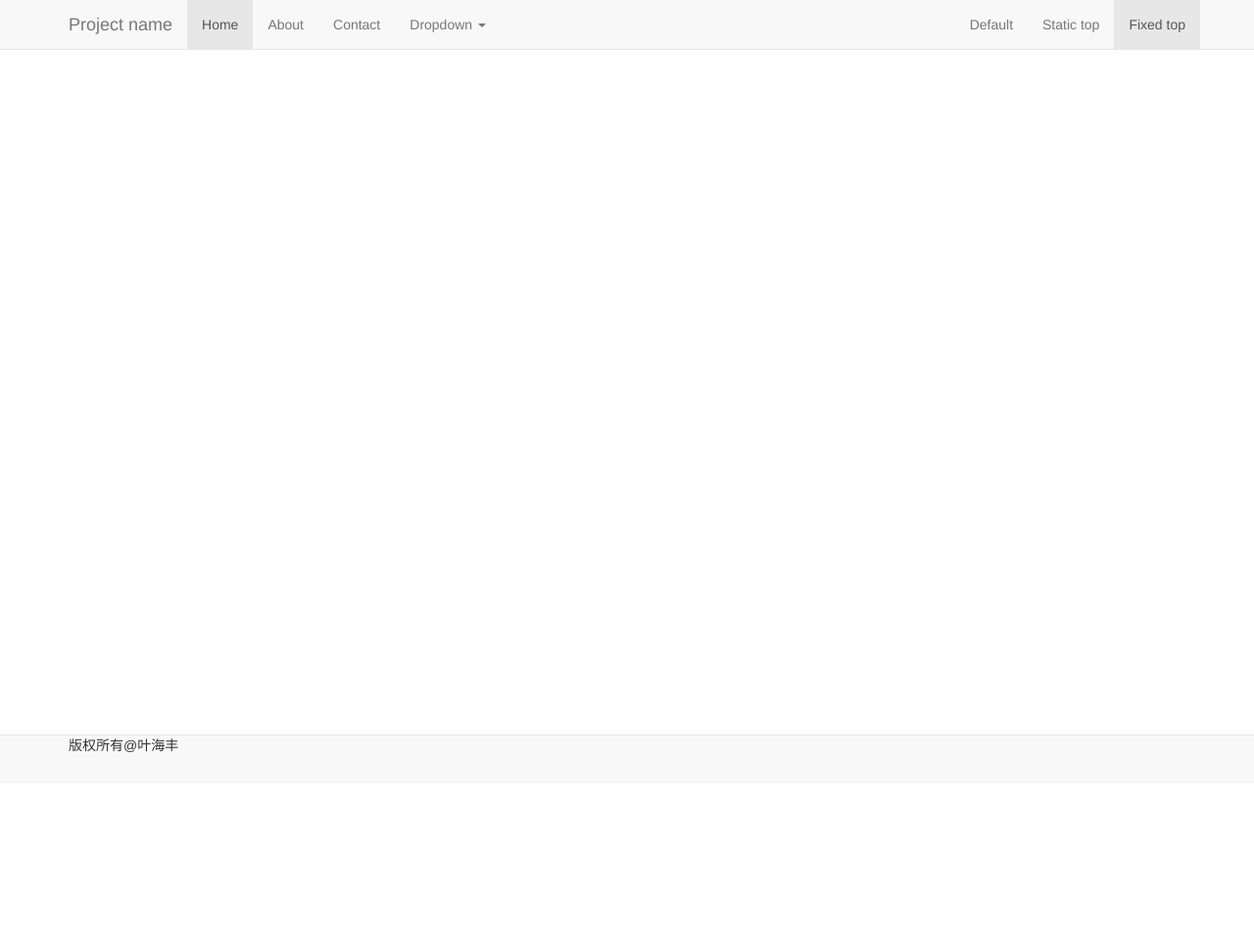
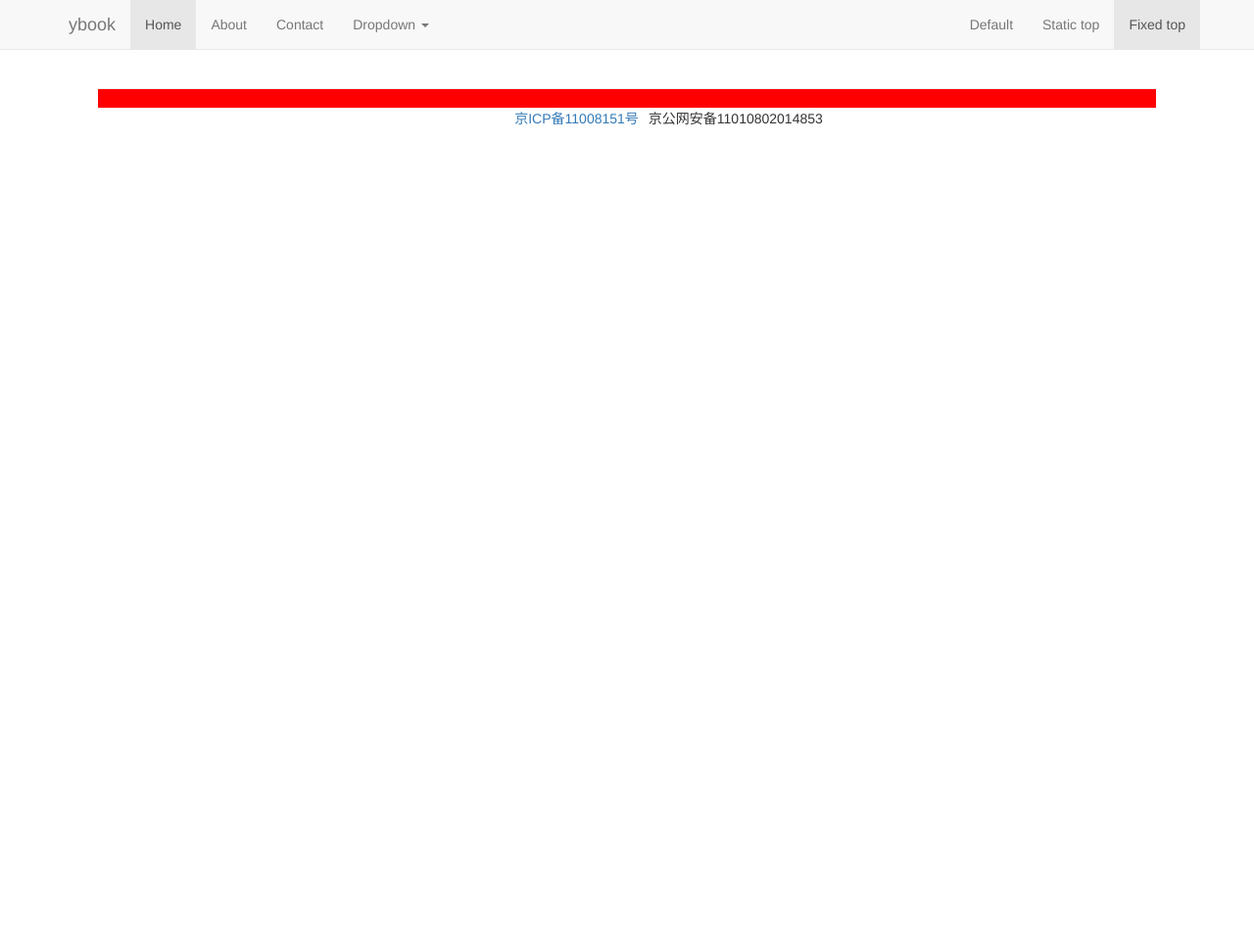
Before and after one commit to yehaifeng/ybook, a Django app: page /query/ in a window 1280 px wide. Shown: the top 967 px of the page at 98% size. Run offline with Django 3.2, Linux system fonts and the light colour scheme; data that the repository does not hold is empty; some libraries are stand-ins or nearby versions.

Commit message:
day4:yehaifeng:change base.html

```diff
--- a/cmds/static/mainbody.css
+++ b/cmds/static/mainbody.css
@@ -1,8 +1,22 @@
+        * {
+            margin: 0px;
+            padding: 0px;
+        }
+
+        #footer {
+            width: 100%;
+            height: 20px;
+            background: #ff0000;
+            bottom: 0px;
+        }
 body {
-  min-height: 2000px;
-  padding-top: 70px;
+    min-height: 2000px;
+    padding-top: 70px;
+    left: 150px;
+    margin-left: 100px;
+    margin-right: 100px;
 }
 
-.footer {
+.button_foot {
 
 }
--- /dev/null
+++ b/cmds/static/mainbody.js
@@ -0,0 +1,7 @@
+function ct(){
+    return document.compatMode == "BackCompat"? document.body.clientHeight:document.documentElement.clientHeight;
+  }
+  var f=document.getElementById('footer');
+  (window.onresize=function(){
+    f.style.position=document.body.scrollHeight>ct()?'':'absolute';
+  })();
--- a/templates/base.html
+++ b/templates/base.html
@@ -29,7 +29,7 @@
             <span class="icon-bar"></span>
             <span class="icon-bar"></span>
           </button>
-          <a class="navbar-brand" href="#">Project name</a>
+          <a class="navbar-brand" href="#">ybook</a>
         </div>
         <div id="navbar" class="navbar-collapse collapse">
           <ul class="nav navbar-nav">
@@ -82,14 +82,67 @@
 {% endblock %}
 
 {% block page_foot %}
-    <nav class="navbar navbar-default navbar-fixed-bottom">
-        <div class="container footer">
-            版权所有@叶海丰
+    <footer id="footer" class="footer">
+        <hr/>
+        <div class="container">
+{#            <div class="row footer-top">#}
+{#                <div class="col-sm-6 col-lg-6">#}
+{#                    <h4>#}
+{#                        <img src="https://static.bootcss.com/www/assets/img/logo.png?1512639218789">#}
+{#                    </h4>#}
+{#                    <p>本网站所列开源项目的中文版文档全部由<a href="http://www.bootcss.com/">Bootstrap中文网</a>成员翻译整理，并全部遵循 <a href="http://creativecommons.org/licenses/by/3.0/" target="_blank">CC BY 3.0</a>协议发布。</p>#}
+{#                </div>#}
+{#                <div class="col-sm-6  col-lg-5 col-lg-offset-1">#}
+{#                    <div class="row about">#}
+{#                        <div class="col-xs-3">#}
+{#                            <h4>关于</h4>#}
+{#                            <ul class="list-unstyled">#}
+{#                                <li><a href="/about/">关于我们</a></li>#}
+{#                                <li><a href="/ad/">广告合作</a></li>#}
+{#                                <li><a href="/links/">友情链接</a></li>#}
+{#                                <li><a href="/hr/">招聘</a></li>#}
+{#                            </ul>#}
+{#                        </div>#}
+{#                        <div class="col-xs-3">#}
+{#                            <h4>联系方式</h4>#}
+{#                            <ul class="list-unstyled">#}
+{#                                <li><a href="http://weibo.com/bootcss" title="Bootstrap中文网官方微博" target="_blank">新浪微博</a></li>#}
+{#                                <li><a href="mailto:admin@bootcss.com">电子邮件</a></li>#}
+{#                            </ul>#}
+{#                        </div>#}
+{#                        <div class="col-xs-3">#}
+{#                            <h4>旗下网站</h4>#}
+{#                            <ul class="list-unstyled">#}
+{#                                <li><a href="http://www.golaravel.com/" target="_blank">Laravel中文网</a></li>#}
+{#                                <li><a href="http://www.ghostchina.com/" target="_blank">Ghost中国</a></li>#}
+{#                            </ul>#}
+{#                        </div>#}
+{#                        <div class="col-xs-3">#}
+{#                            <h4>赞助商</h4>#}
+{#                            <ul class="list-unstyled">#}
+{#                                <li><a href="https://www.upyun.com" target="_blank">又拍云</a></li>#}
+{#                            </ul>#}
+{#                        </div>#}
+{#                    </div>#}
+{#                </div>#}
+{#            </div>#}
+{#            <hr/>#}
+            <div class="row footer-bottom">
+                <ul class="list-inline text-center">
+                    <li><a href="http://www.miibeian.gov.cn/" target="_blank">京ICP备11008151号</a></li><li>京公网安备11010802014853</li>
+                </ul>
+            </div>
         </div>
-    </nav>
+    </footer>
+{#    <nav class="navbar navbar-default navbar-fixed-bottom">#}
+{#        <div class="container footer">#}
+{#            版权所有@叶海丰#}
+{#        </div>#}
+{#    </nav>#}
 {% endblock %}
 
 {% block script %}
+    <script src="/static/mainbody.js"></script>
     <script src="https://use.fontawesome.com/80ceda9450.js"></script>
     <script src="http://code.jquery.com/jquery-1.9.1.js"></script>
     <script src="https://cdn.bootcss.com/bootstrap/3.3.7/js/bootstrap.min.js" integrity="sha384-Tc5IQib027qvyjSMfHjOMaLkfuWVxZxUPnCJA7l2mCWNIpG9mGCD8wGNIcPD7Txa" crossorigin="anonymous"></script>
--- a/templates/query.html
+++ b/templates/query.html
@@ -1,7 +1,7 @@
 {% extends "base.html" %}
 {% block page_content %}
 <div>
-    <table>
+    <table class="table table-hover table-bordered">
         {% for item in book_list %}
         <tr>
             <th>{{ item.name }}</th>
```
Also changed, not shown: templates/login.html (+5 -5 lines).
